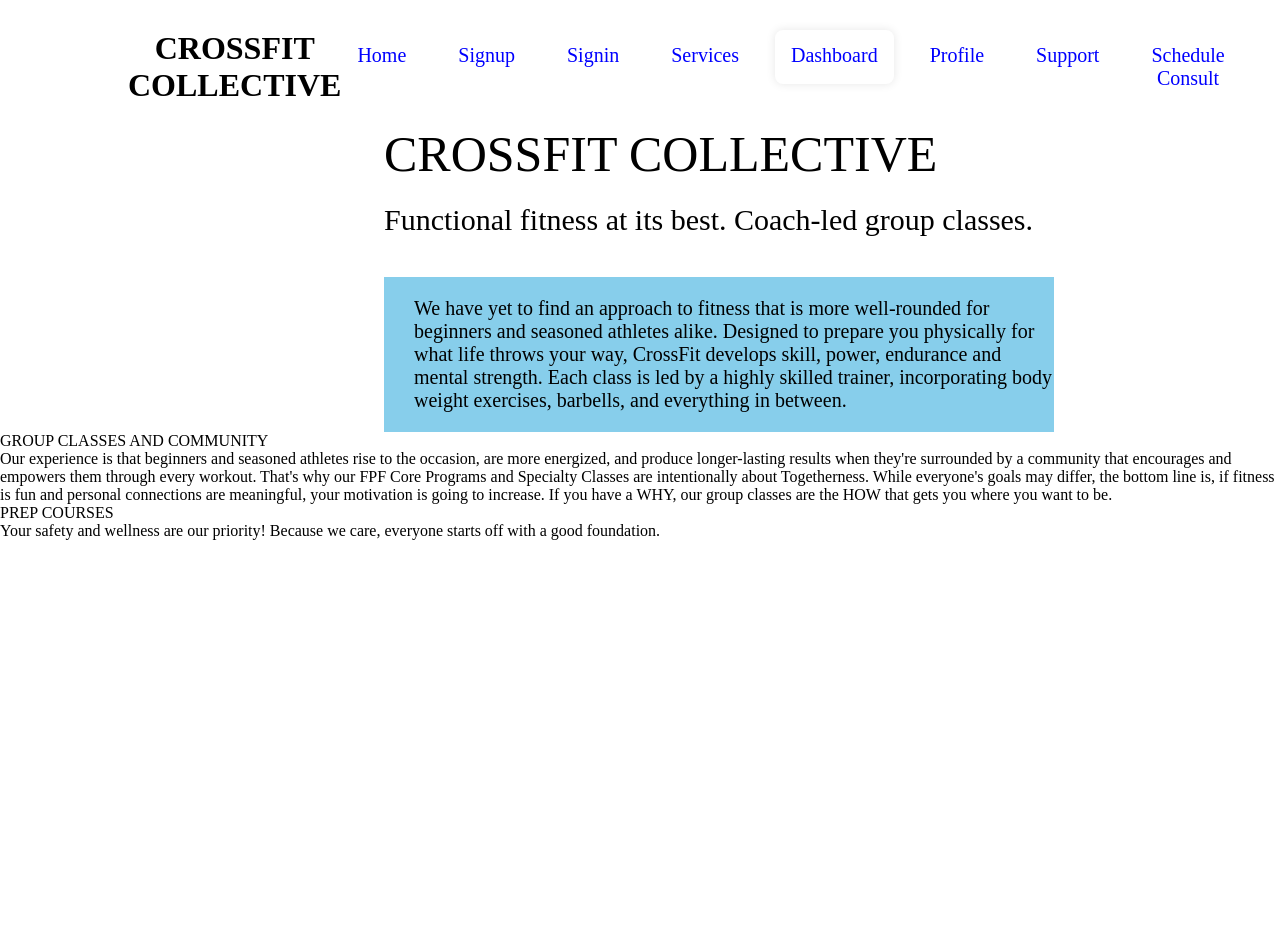
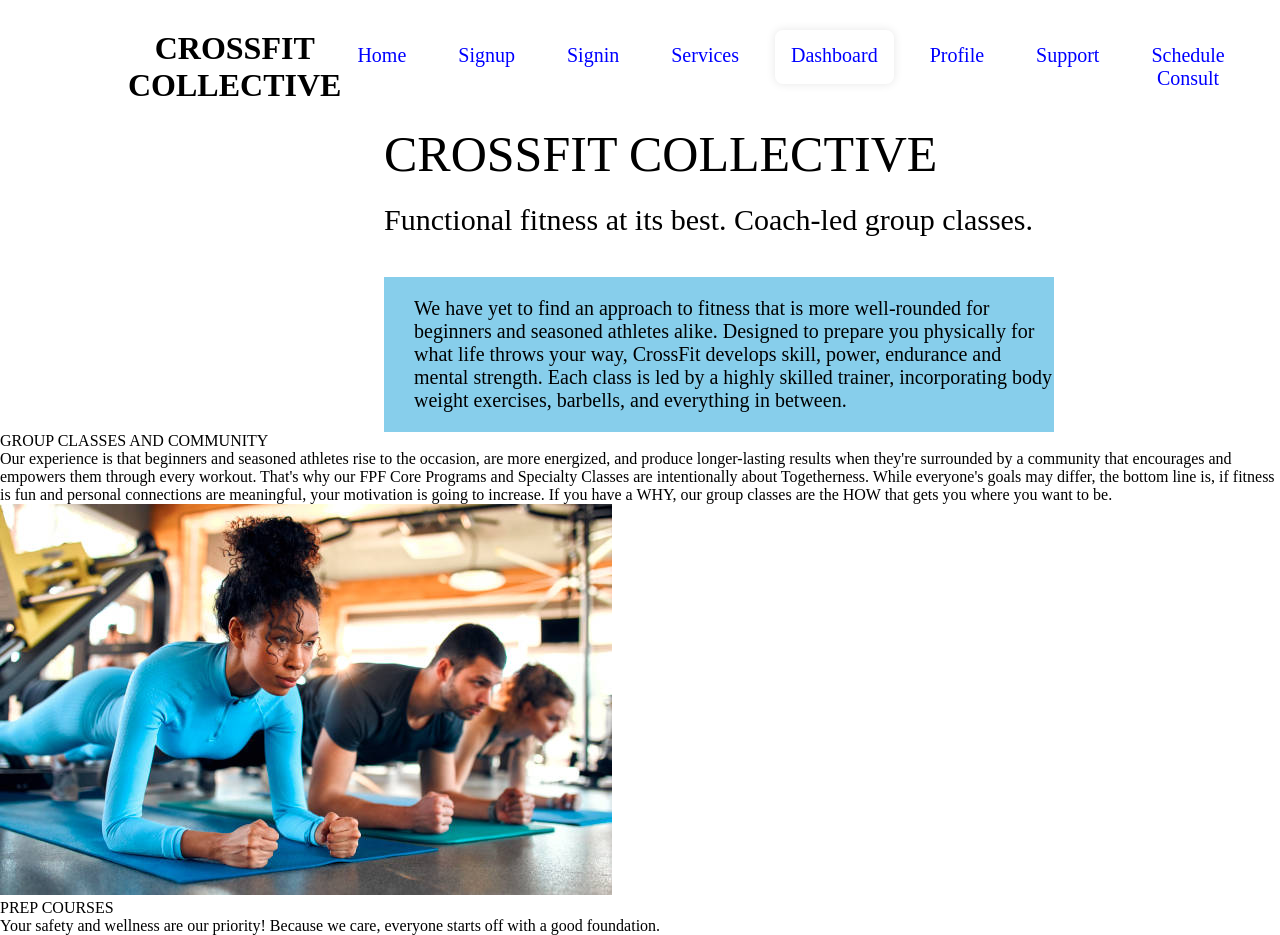
Before and after one commit to Eddahkarambu/Fitness-web-app, a React (Create React App) app: page /Consult in a window 1280 px wide. Before the commit the page ends 800 px from the top, so only its background shows below. Built offline with nearby package versions, Linux system fonts and the light colour scheme.

Commit message:
added the class image to the consult.js

```diff
--- a/src/Components/Consult.js
+++ b/src/Components/Consult.js
@@ -1,6 +1,7 @@
 import React from "react";
 import Navbar from "./Navbar.js";
 import "./Consult.css";
+import classes from "../Images/classes.jpg";
 
 function Consult() {
   return (
@@ -32,6 +33,10 @@
         are meaningful, your motivation is going to increase. If you have a WHY,
         our group classes are the HOW that gets you where you want to be.
       </div>
+      <div>
+        {" "}
+        <img className="classes" src={classes} alt="classes" />
+      </div>
 
       <div>PREP COURSES</div>
       <div>
```
